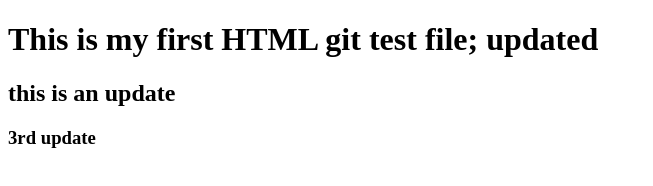
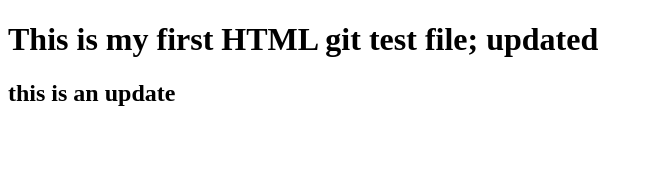
Before and after one commit to MoniqueWillems1984/PracticeGit2, a plain HTML site: page index.html in a window 1280 px wide. Shown: the whole page, without its empty margins (0-653 px from the left). Drawn offline with Linux system fonts and the light colour scheme.

Commit message:
Commit last on master

```diff
--- a/index.html
+++ b/index.html
@@ -9,6 +9,6 @@
 <body>
     <h1>This is my first HTML git test file; updated</h1>
     <h2>this is an update</h2>
-    <h3>3rd update</h3>
+
 </body>
 </html>
```
